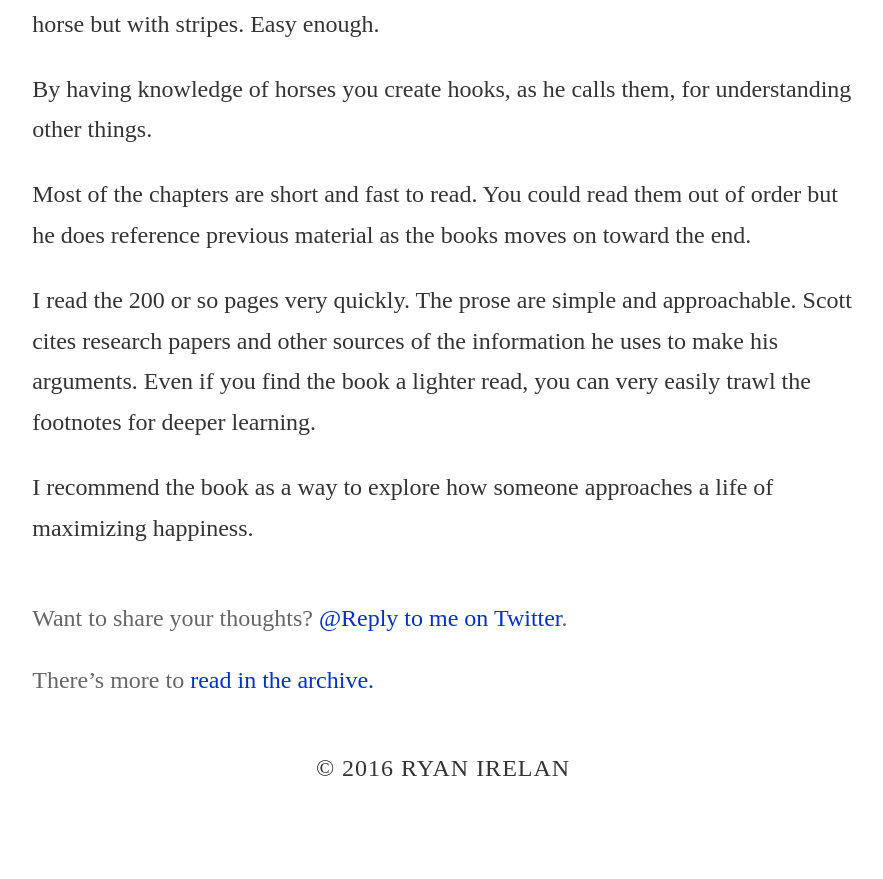
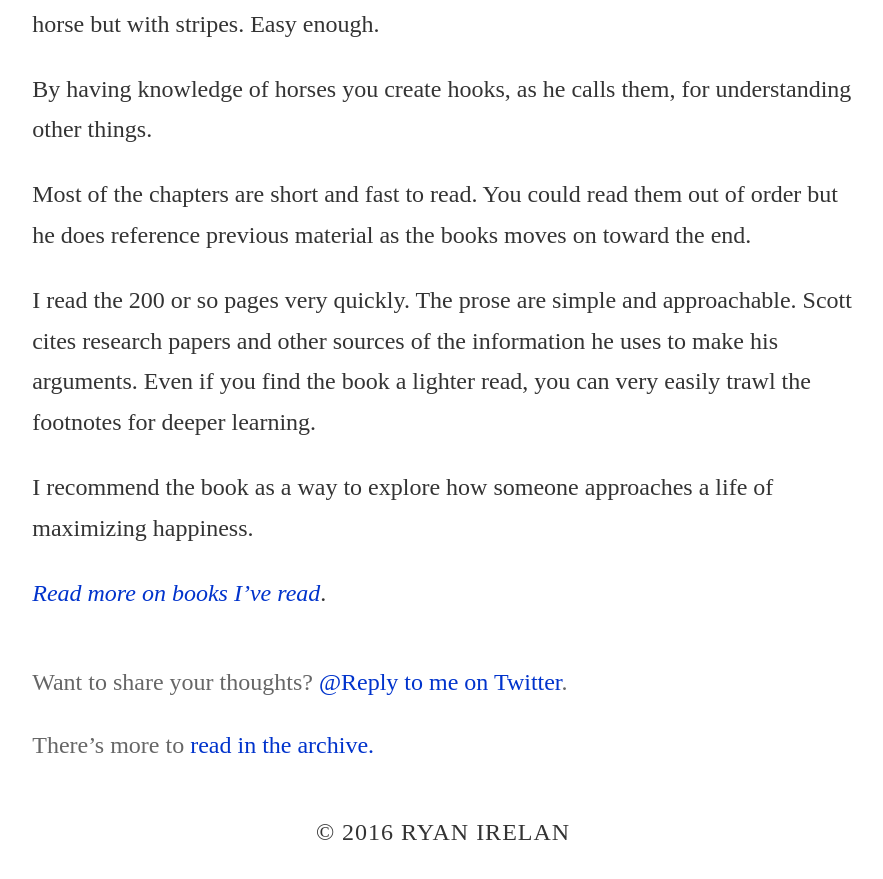
Before and after one commit to ryanirelan/ryanirelan.github.io, a Jekyll site: the page built from _posts/2016-02-28-how-to-fail-at-almost-everything-and-still-win-big.markdown, in a window 1280 px wide and 900 px high, scrolled down 2495 px. Shown: the top 879 px of the window, without its empty margins (197-1080 px from the left). Built offline with Jekyll 4.4.1, drawn with Linux system fonts in a browser that asks for light colours; nearby versions of some CDN libraries; some web fonts are replaced; before the commit the page ends 3330 px from its top, so only the background shows below that.

Commit message:
Update 2016-02-28-how-to-fail-at-almost-everything-and-still-win-big.markdown

```diff
--- a/_posts/2016-02-28-how-to-fail-at-almost-everything-and-still-win-big.markdown
+++ b/_posts/2016-02-28-how-to-fail-at-almost-everything-and-still-win-big.markdown
@@ -37,3 +37,5 @@ Most of the chapters are short and fast to read. You could read them out of orde
 I read the 200 or so pages very quickly. The prose are simple and approachable. Scott cites research papers and other sources of the information he uses to make his arguments. Even if you find the book a lighter read, you can very easily trawl the footnotes for deeper learning.
 
 I recommend the book as a way to explore how someone approaches a life of maximizing happiness.
+
+_[Read more on books I've read](/books)_.
```
